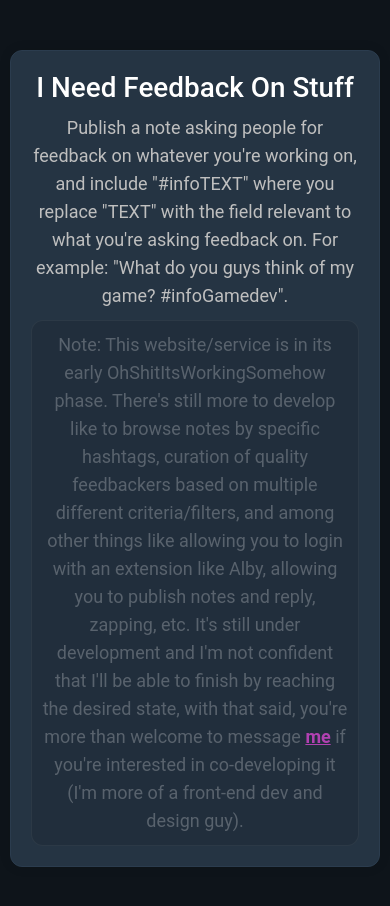
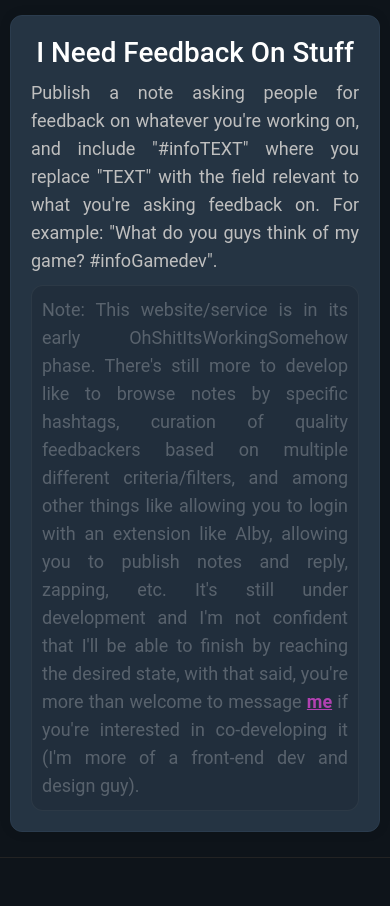
Before and after one commit to Freakoverse/infostuff, a plain HTML site: page index.html in a window 390 px wide. Shown: the top 906 px of the page. Drawn offline with Linux system fonts and the light colour scheme.

Commit message:
Add files via upload

```diff
--- a/assets/css/styles.css
+++ b/assets/css/styles.css
@@ -184,6 +184,18 @@ a:hover {
   border-bottom: solid 1px #232323;
 }
 
+@media (max-width: 768px) {
+  .divHero {
+    width: 100%;
+    display: flex;
+    flex-direction: column;
+    justify-content: center;
+    align-items: center;
+    padding: 15px 0 25px 0;
+    border-bottom: solid 1px #232323;
+  }
+}
+
 .divHeroContent {
   width: 100%;
   /*height: 200px;*/
@@ -215,3 +227,9 @@ a:hover {
   border-radius: 12px;
   background: rgba(0,0,0,0.1);
 }
+
+@media (max-width: 768px) {
+  .divHeroContentPara {
+    text-align: justify;
+  }
+}
```
Also changed, not shown: index.html (line endings or trailing spaces).
